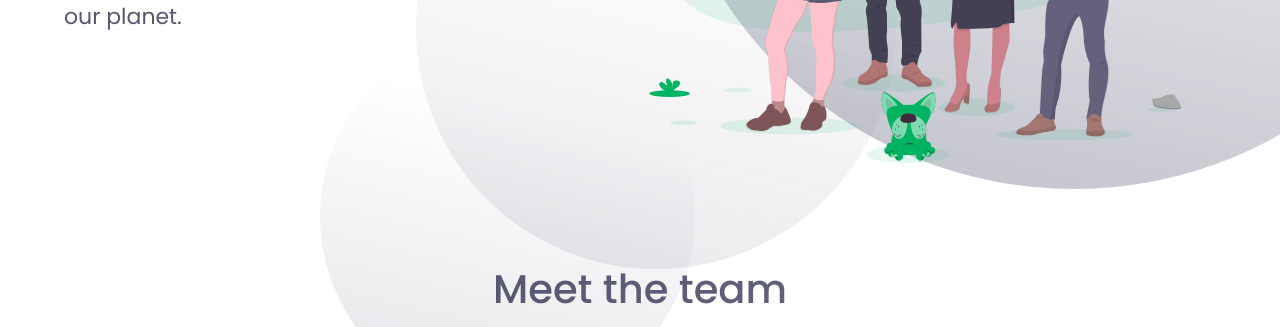
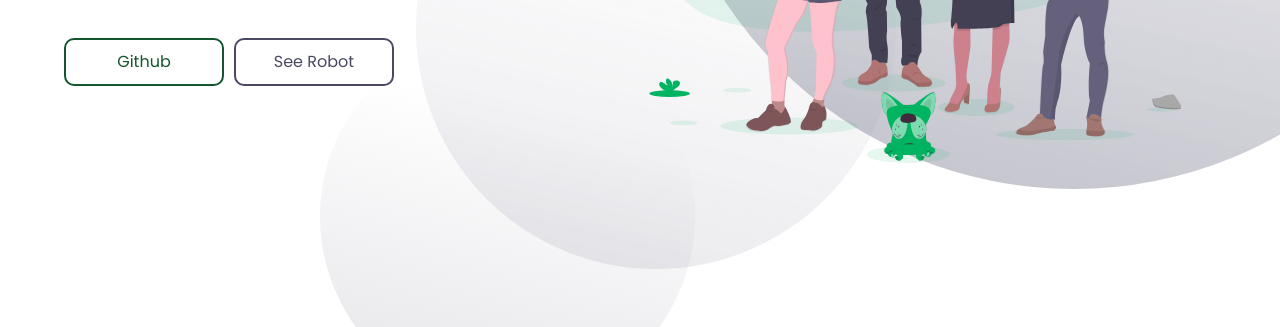
Before and after one commit to FLL-Equifox/Equifox, a plain HTML site: page index.html in a window 1280 px wide. Shown: the part 451-778 px from the top of the page. Drawn offline with nearby package versions, Linux system fonts and the light colour scheme.

Commit message:
Added Margins and CTAs

```diff
--- a/index.html
+++ b/index.html
@@ -64,6 +64,10 @@
               are Students who</br> all have a passion in robotics and innovation for</br>
               our planet.
             </p>
+            <div class="button-group">
+              <a href="https://github.com/FLL-Equifox" class="btn github-button" target="_blank">Github</a>
+              <a href="/Robot/" class="btn github-button-inverted">See Robot</a>
+            </div>
           </div>
         </div>
         <div class="cover">
@@ -107,6 +111,7 @@
             </p>
         </div>
       </section>
+      <!-- Contacts section start -->
 
       <form netlify>
           <h2>Contact Us</h2>
@@ -116,7 +121,6 @@
         <input type="submit" value="SEND" class="submit" />
       </form>
       <br />
-      <!-- Contacts section start -->
       <div class="section" id="contacts">
           <h1><span>Follow Us</span></h1>
           <br />
--- a/project/style.css
+++ b/project/style.css
@@ -42,5 +42,6 @@ h1 {
 }
 iframe {
   position: absolute !important;
-  right: 0 !important;
+  left: 50% !important;
+  transform: translateX(-50%) !important;
 }
--- a/stylehome.css
+++ b/stylehome.css
@@ -50,10 +50,47 @@ body {
   display: flex;
   width: 90%;
   margin: auto;
+  margin-bottom: 8rem;
   min-height: 80vh;
   -webkit-box-align: center;
   -ms-flex-align: center;
   align-items: center;
+}
+
+.btn {
+  padding: 10px 30px;
+  width: 10rem;
+  margin: 25px 10px 0 0;
+  font-weight: 300;
+  border-radius: 10px;
+  transition: all 250ms ease;
+}
+.github-button {
+  border: 2px solid var(--teamColour);
+  background: white;
+  color: var(--teamColour);
+}
+.github-button:hover {
+  text-decoration: none;
+  background: var(--teamColour);
+  color: white;
+}
+.button-group {
+  display: flex;
+  flex-grow: wrap;
+
+  align-items: center;
+}
+
+.github-button-inverted {
+  border: 2px solid var(--backColour);
+  background: white;
+  color: var(--backColour);
+}
+.github-button-inverted:hover {
+  background: var(--backColour);
+  text-decoration: none;
+  color: white;
 }
 
 .intro-text h1 {
@@ -149,6 +186,7 @@ body {
 
 .crew {
   width: 100%;
+  margin-bottom: 8rem;
   -webkit-box-align: center;
   -ms-flex-align: center;
   align-items: center;
@@ -181,6 +219,7 @@ body {
 form {
   text-align: center;
   margin-top: 0;
+  margin-bottom: 4rem;
 }
 
 form h2 {
@@ -242,6 +281,8 @@ h1 span {
 
 #contacts {
   text-align: center;
+  padding-top: 2.5rem;
+  background-color: #82dba594;
 }
 
 @-webkit-keyframes drop {
```
Also changed, not shown: JS/app.js (+0 -9 lines), project/index.html (+1 -0 lines), tweet.html (+14 -1 lines).
